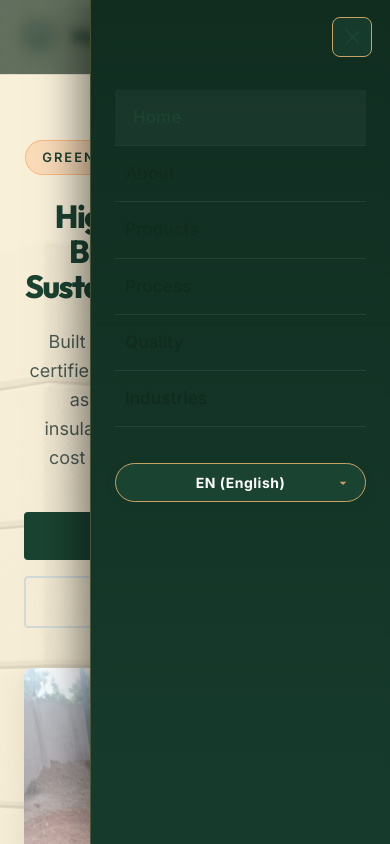
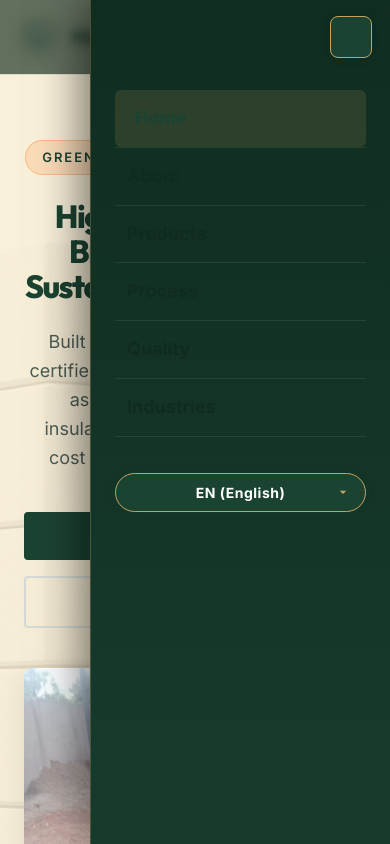
Before and after one commit to meenatchi-dev/fly-ash-bricks, a plain HTML site: page index.html in a window 390 px wide. Both pictures are taken after a click on the button "Toggle Menu". Shown: the top 844 px of the page. Drawn offline with Linux system fonts and the light colour scheme.

Commit message:
mobile view fixes

```diff
--- a/css/style.css
+++ b/css/style.css
@@ -1962,39 +1962,48 @@ button, input, textarea, select {
   .menu-toggle {
     display: flex;
     flex-direction: column;
-    justify-content: space-between;
-    width: 40px;
-    height: 40px;
-    padding: 10px 9px;
-    background-color: var(--primary);
+    justify-content: center;
+    align-items: center;
+    gap: 5px;
+    width: 42px;
+    height: 42px;
+    padding: 8px;
+    background-color: var(--accent);
+    border: 1.5px solid var(--primary);
     border-radius: 8px;
-    border: 1px solid var(--accent);
     cursor: pointer;
     z-index: 1001;
     transition: var(--transition-fast);
+    box-shadow: 0 2px 8px rgba(0, 0, 0, 0.12);
   }
 
   .menu-toggle:hover {
-    background-color: var(--primary-hover);
+    background-color: var(--accent-hover);
+    transform: scale(1.05);
   }
 
   .menu-toggle span {
     display: block;
-    height: 2px;
-    width: 100%;
-    background-color: #ffffff;
+    height: 3px;
+    width: 22px;
+    background-color: var(--primary);
     border-radius: 2px;
+    flex-shrink: 0;
     transition: var(--transition-fast);
   }
 
   .menu-toggle.active {
-    background-color: var(--dark-card);
+    background-color: var(--primary);
     border-color: var(--accent);
   }
 
-  .menu-toggle.active span:nth-child(1) { transform: rotate(45deg) translate(5px, 5px); }
-  .menu-toggle.active span:nth-child(2) { opacity: 0; }
-  .menu-toggle.active span:nth-child(3) { transform: rotate(-45deg) translate(5px, -5px); }
+  .menu-toggle.active span {
+    background-color: var(--accent);
+  }
+
+  .menu-toggle.active span:nth-child(1) { transform: translateY(8px) rotate(45deg); }
+  .menu-toggle.active span:nth-child(2) { opacity: 0; transform: scaleX(0); }
+  .menu-toggle.active span:nth-child(3) { transform: translateY(-8px) rotate(-45deg); }
 
   .nav-links {
     position: fixed;
@@ -2026,10 +2035,10 @@ button, input, textarea, select {
 
   .nav-links a {
     display: block;
-    font-size: 17px;
-    font-weight: 600;
-    color: rgba(255, 255, 255, 0.9);
-    padding: 14px 10px;
+    font-size: 18px;
+    font-weight: 700;
+    color: var(--accent) !important; /* Bright golden color for mobile menu links */
+    padding: 14px 12px;
     width: 100%;
     transition: var(--transition-fast);
   }
@@ -2040,9 +2049,10 @@ button, input, textarea, select {
 
   .nav-links a:hover,
   .nav-links a.active {
-    color: var(--accent);
-    padding-left: 18px;
-    background-color: rgba(255, 255, 255, 0.04);
+    color: #ffffff !important;
+    padding-left: 20px;
+    background-color: rgba(200, 162, 97, 0.15);
+    border-radius: 6px;
   }
 
   .lang-selector-li {
--- a/index.html
+++ b/index.html
@@ -102,6 +102,7 @@
               <option value="en">EN (English)</option>
               <option value="ta">TA (தமிழ்)</option>
               <option value="hi">HI (हिंदी)</option>
+              <option value="ml">ML (മലയാളം)</option>
               <option value="te">TE (తెలుగు)</option>
               <option value="kn">KN (ಕನ್ನಡ)</option>
             </select>
--- a/js/i18n.js
+++ b/js/i18n.js
@@ -1,7 +1,7 @@
 (function () {
   'use strict';
 
-  const SUPPORTED_LANGS = ['en', 'ta', 'hi', 'te', 'kn'];
+  const SUPPORTED_LANGS = ['en', 'ta', 'hi', 'ml', 'te', 'kn'];
   const DEFAULT_LANG = 'en';
   const STORAGE_KEY = 'preferred_language';
 
@@ -49,7 +49,7 @@
     if (val === null && currentLang !== DEFAULT_LANG) {
       val = getNestedValue(enData, key);
     }
-    return val !== null ? val : key;
+    return val;
   }
 
   // Apply translations to the DOM
@@ -59,7 +59,7 @@
     elements.forEach(el => {
       const key = el.getAttribute('data-i18n');
       const translation = t(key);
-      if (translation !== key || currentLang === DEFAULT_LANG) {
+      if (translation !== null && translation !== undefined) {
         if (el.getAttribute('data-i18n-mode') === 'html') {
           el.innerHTML = translation;
         } else {
```
